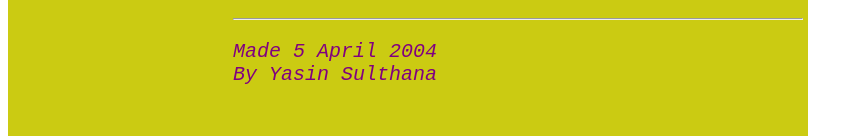
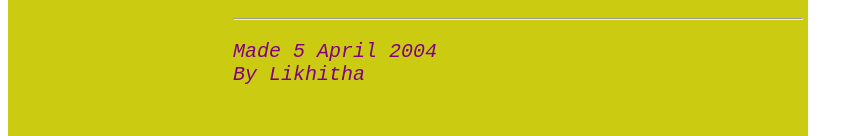
Before and after one commit to Likhithacodes/mern_internship_tasks, a plain HTML site: page css5.html in a window 1280 px wide. Shown: the part 248-384 px from the top of the page, without its empty margins (0-863 px from the left). Drawn offline with Linux system fonts and the light colour scheme.

Commit message:
Update css5.html

```diff
--- a/css5.html
+++ b/css5.html
@@ -54,7 +54,7 @@
         <p>There should be more here, but I don't know what yet.</p>
         <hr />
         <pre><i>Made 5 April 2004
-By Yasin Sulthana</i></pre>
+By Likhitha</i></pre>
       </div>
     </div>
   </body>
```
